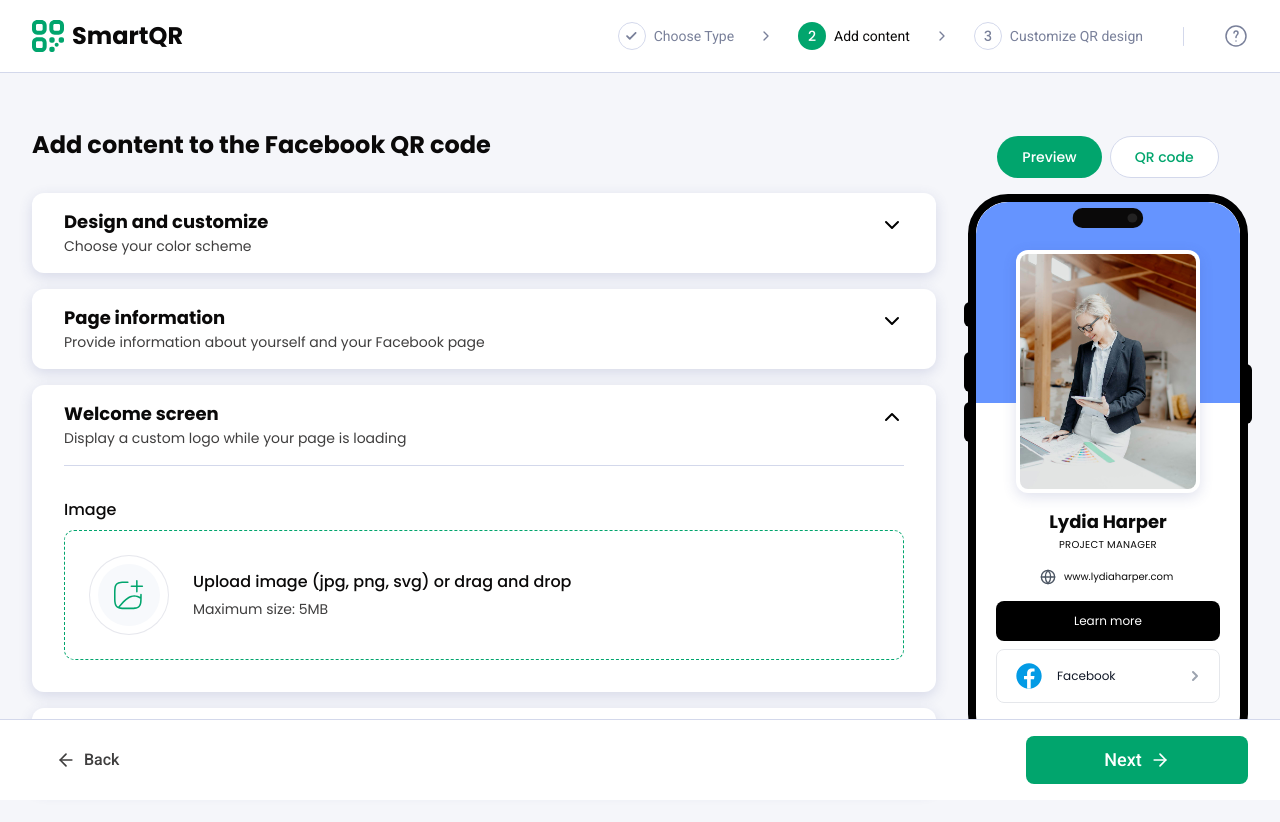
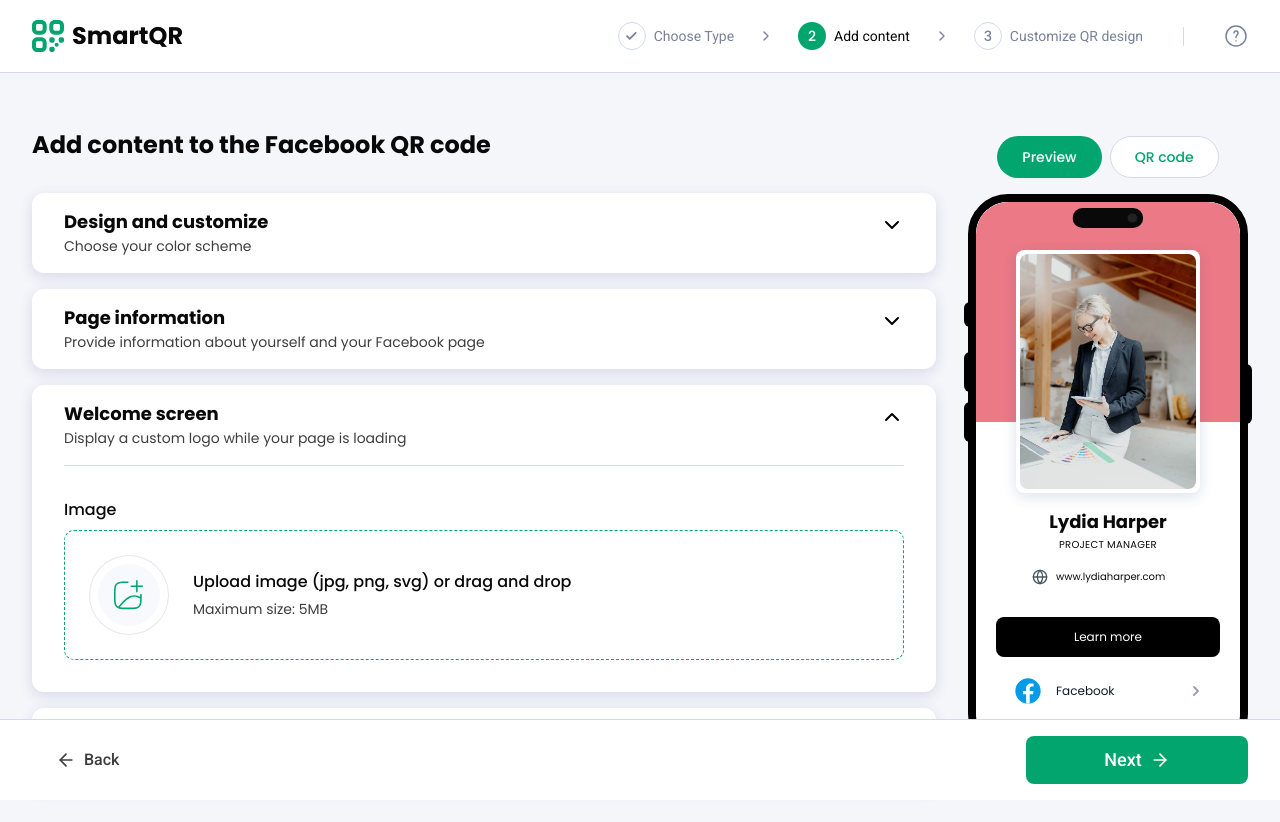
Before and after one commit to monaim3/QR-Code, a Next.js app: page /generator/facebook in a window 1280 px wide. Shown: the top 822 px of the page. Built offline with nearby package versions, Linux system fonts and the light colour scheme.

Commit message:
fix facebook preview issue

```diff
--- a/app/generator/facebook/page.tsx
+++ b/app/generator/facebook/page.tsx
@@ -18,7 +18,10 @@ import {
   addButton,
   removeButton,
   setButtonTextError,
+  setPrimaryColor as setFacebookPrimaryColor,
+  setSecondaryColor as setFacebookSecondaryColor,
 } from "@/store/slices/facebookSlice";
+
 import QRCodeStyling, { Options } from "qr-code-styling";
 import MobileFrame from "@/components/common/MobileFrame";
 import QRCodeNameAccordion from "@/components/generator/QRCode_Name_Accordion";
@@ -82,14 +85,21 @@ export default function Facebook() {
 
   const handleSwap = () => {
     const temp = vCard.primaryColor;
+
+    // vCard এ swap
     dispatch(setPrimaryColor(vCard.secondaryColor));
     dispatch(setSecondaryColor(temp));
+
+    // Facebook slice এও swap করুন
+    dispatch(setFacebookPrimaryColor(vCard.secondaryColor));
+    dispatch(setFacebookSecondaryColor(temp));
+
     dispatch(
       setColorPalette({
         index: isActive,
         color: {
           primary: vCard.secondaryColor,
-          secondary: vCard.primaryColor,
+          secondary: temp,
         },
       }),
     );
@@ -100,16 +110,27 @@ export default function Facebook() {
     secondaryColor: string,
     index: number,
   ) => {
+    // vCard এ update
     dispatch(setPrimaryColor(primaryColor));
     dispatch(setSecondaryColor(secondaryColor));
+
+    // Facebook slice এও update করুন
+    dispatch(setFacebookPrimaryColor(primaryColor));
+    dispatch(setFacebookSecondaryColor(secondaryColor));
+
     setIsActive(index);
   };
 
   const handleColorChange = (primaryColor: string, secondaryColor: string) => {
     const upperPrimary = primaryColor.toUpperCase();
     const upperSecondary = secondaryColor.toUpperCase();
+
     dispatch(setPrimaryColor(upperPrimary));
     dispatch(setSecondaryColor(upperSecondary));
+
+    dispatch(setFacebookPrimaryColor(upperPrimary));
+    dispatch(setFacebookSecondaryColor(upperSecondary));
+
     dispatch(
       setColorPalette({
         index: isActive,
@@ -120,7 +141,6 @@ export default function Facebook() {
       }),
     );
   };
-
   useEffect(() => {
     if (view !== "qrCode" || !qrRef.current) return;
 
@@ -296,7 +316,10 @@ export default function Facebook() {
                   </div>
 
                   <div
-                    className={`${buttonTextError || buttonUrlError ? "mt-6" : "mt-4"}`}
+                    className={`
+                      ${buttonTextError || buttonUrlError ? "mt-6" : ""}
+                      ${buttons.length > 0 ? "mt-4" : ""}
+                    `}
                   >
                     <button
                       onClick={handleAddButton}
@@ -355,7 +378,7 @@ export default function Facebook() {
             <div className="hidden desktop:flex desktop:flex-col desktop:gap-4">
               <MobileFrame>
                 {view === "preview" ? (
-                  <div className="w-full h-full flex items-center justify-center rounded-[32px] overflow-y-auto">
+                  <div className="w-full h-full flex items-center justify-center rounded-[32px] overflow-hidden">
                     <FacebookPreview />
                   </div>
                 ) : (
--- a/components/generator/Facebook/FacebookPreview.tsx
+++ b/components/generator/Facebook/FacebookPreview.tsx
@@ -1,138 +1,28 @@
-// import { useAppSelector } from "@/store/hooks";
-// import Women from "../../../public/images/generator_img/women.jpg";
-// import FacebookIcon from "@/components/icons/facebook-icon";
-// import { Globe } from "lucide-react";
-
-// const FacebookPreview: React.FC = () => {
-//   const name = useAppSelector((state) => state.facebook.Name);
-//   const title = useAppSelector((state) => state.facebook.Title);
-//   const buttons = useAppSelector((state) => state.facebook.buttons);
-//   const images = useAppSelector((state) => state.facebook.images);
-
-//   // First image or fallback
-//   const displayImage = images.length > 0 ? images[0].url : Women.src;
-
-//   return (
-//     <div className="w-full h-full relative rounded-[32px] overflow-hidden bg-white">
-//       {/* Top Color Section */}
-//       <div className="absolute top-0 left-0 w-full h-[37%] bg-[#EB7986]" />
-
-//       {/* Profile Card */}
-//       <div className="relative z-10 mx-10 mt-12">
-//         <div className="bg-white rounded-xl shadow-[0_4px_14px_0_rgba(54,66,140,0.16)] overflow-hidden">
-//           <div className="w-full px-1 pt-1 pb-1">
-//             <div className="w-full aspect-[3/4] bg-gray-100 flex items-center justify-center overflow-hidden rounded-lg">
-//               <img
-//                 src={displayImage}
-//                 alt={name || "Profile"}
-//                 className="w-full h-full object-cover"
-//               />
-//             </div>
-//           </div>
-//         </div>
-
-//         <div className="px-6 pb-6 text-center mt-4">
-//           <h2 className="text-lg font-bold leading-[26px]">
-//             {name || "Lydia Harper"}
-//           </h2>
-//           <p className="text-[10px] font-normal leading-[16px] mt-0.5 uppercase tracking-wide">
-//             {title || "PROJECT MANAGER"}
-//           </p>
-//         </div>
-//         <div className="flex gap-2 px-6 mb-4">
-//           <Globe size={16} />
-//           <p className="text-[10px] font-normal leading-[16px]">
-//             www.lydiaharper.com
-//           </p>
-//         </div>
-//       </div>
-//       <div className="px-5 mt-3 space-y-2">
-//         {/* Primary Button */}
-//         <button className="w-full py-2.5 rounded-lg  text-white text-xs font-normal leading-[20px] bg-black">
-//           Learn more
-//         </button>
-
-//         {/* Dynamic Buttons */}
-//         {buttons.map((button) => (
-//           <button
-//             key={button.id}
-//             className="w-full py-2.5 rounded-lg bg-white text-gray-900 text-sm font-medium  transition-all duration-150 flex items-center justify-between px-4"
-//           >
-//             <div className="flex items-center gap-3">
-//               <div className="w-6 h-6 rounded-full bg-[#1877F2] flex items-center justify-center flex-shrink-0">
-//                 <svg width="12" height="12" viewBox="0 0 24 24" fill="white">
-//                   <path d="M24 12.073c0-6.627-5.373-12-12-12s-12 5.373-12 12c0 5.99 4.388 10.954 10.125 11.854v-8.385H7.078v-3.47h3.047V9.43c0-3.007 1.792-4.669 4.533-4.669 1.312 0 2.686.235 2.686.235v2.953H15.83c-1.491 0-1.956.925-1.956 1.874v2.25h3.328l-.532 3.47h-2.796v8.385C19.612 23.027 24 18.062 24 12.073z" />
-//                 </svg>
-//               </div>
-//               <span>{button.buttonText || "Facebook"}</span>
-//             </div>
-//             <svg
-//               width="16"
-//               height="16"
-//               viewBox="0 0 16 16"
-//               fill="none"
-//               className="text-gray-400 flex-shrink-0"
-//             >
-//               <path
-//                 d="M6 12L10 8L6 4"
-//                 stroke="currentColor"
-//                 strokeWidth="2"
-//                 strokeLinecap="round"
-//                 strokeLinejoin="round"
-//               />
-//             </svg>
-//           </button>
-//         ))}
-
-//         {buttons.length === 0 && (
-//           <button className="w-full py-2.5 rounded-lg bg-white  text-sm font-medium leading-[22px] hover:bg-gray-50 active:scale-[0.98] transition-all duration-150 flex items-center justify-between px-4">
-//             <div className="flex items-center gap-3">
-//               <div className="w-8 h-8 flex items-center justify-center flex-shrink-0">
-//                 <FacebookIcon />
-//               </div>
-//               <span>Facebook</span>
-//             </div>
-//             <svg
-//               width="16"
-//               height="16"
-//               viewBox="0 0 16 16"
-//               fill="none"
-//               className="text-gray-400 flex-shrink-0"
-//             >
-//               <path
-//                 d="M6 12L10 8L6 4"
-//                 stroke="currentColor"
-//                 strokeWidth="2"
-//                 strokeLinecap="round"
-//                 strokeLinejoin="round"
-//               />
-//             </svg>
-//           </button>
-//         )}
-//       </div>
-//     </div>
-//   );
-// };
-
-// export default FacebookPreview;
-
 import { useAppSelector } from "@/store/hooks";
 import Women from "../../../public/images/generator_img/women.jpg";
 import FacebookIcon from "@/components/icons/facebook-icon";
 import { Globe } from "lucide-react";
+import Image from "next/image";
 import { ScrollArea } from "@/components/ui/scroll-area";
+import { useEffect } from "react";
+import { setIsPreviewWelcomeScreen } from "@/store/slices/vCardSlice";
+import { useDispatch } from "react-redux";
 
 const FacebookPreview: React.FC = () => {
+  const dispatch = useDispatch();
   const name = useAppSelector((state) => state.facebook.Name);
   const title = useAppSelector((state) => state.facebook.Title);
   const website = useAppSelector((state) => state.facebook.Website);
   const facebookUrl = useAppSelector((state) => state.facebook.FacebookUrl);
   const buttons = useAppSelector((state) => state.facebook.buttons);
   const images = useAppSelector((state) => state.facebook.images);
-  const primaryColor = useAppSelector((state) => state.vCard.primaryColor);
-  const secondaryColor = useAppSelector((state) => state.vCard.secondaryColor);
+  const primaryColor = useAppSelector((state) => state.facebook.primaryColor);
+  const secondaryColor = useAppSelector(
+    (state) => state.facebook.secondaryColor,
+  );
 
-  // Check if user has taken any action
+  const vCard = useAppSelector((state) => state.vCard);
+
   const hasUserAction =
     name ||
     title ||
@@ -141,150 +31,175 @@ const FacebookPreview: React.FC = () => {
     buttons.length > 0 ||
     images.length > 0;
 
-  // Show default design or user content
   const displayImage =
     images.length > 0 ? images[0].url : hasUserAction ? null : Women.src;
   const showName = hasUserAction ? name : "Lydia Harper";
   const showTitle = hasUserAction ? title : "PROJECT MANAGER";
   const showWebsite = hasUserAction ? website : "www.lydiaharper.com";
 
-  // Facebook button: Show if facebookUrl exists OR initial state (no user action)
   const showFacebookButton = facebookUrl || !hasUserAction;
 
-  // Get first 3 images for stack effect
   const stackImages = images.slice(0, 3);
+
+  const getButtonFontColor = (bgColor: string) => {
+    const color = bgColor.toUpperCase();
+    if (color === "#000000" || color === "#000") {
+      return "#FFFFFF";
+    } else if (color === "#FFFFFF" || color === "#FFF") {
+      return "#000000";
+    } else {
+      return "#FFFFFF";
+    }
+  };
+
+  useEffect(() => {
+    setTimeout(() => {
+      dispatch(setIsPreviewWelcomeScreen(false));
+    }, 1000);
+  }, [vCard.isPreviewWelcomeScreen, dispatch]);
 
   return (
     <ScrollArea className="w-full h-full">
-      <div className="w-full h-full relative rounded-[32px] overflow-hidden bg-white">
-        {/* Top Color Section - Always show */}
+      <div
+        className={`w-full h-full bottom-0 left-0 flex justify-center items-center bg-white z-[8] absolute transition-transform duration-500 ease-in-out ${vCard.isPreviewWelcomeScreen ? "translate-y-0" : "translate-y-full"}`}
+      >
+        {vCard.welcomeScreen && (
+          <Image src={vCard.welcomeScreen} alt="Background" fill />
+        )}
+      </div>
+      <div className="w-full h-full relative rounded-[32px] overflow-hidden bg-white pb-4">
         <div
-          className="absolute top-0 left-0 w-full h-[37%]"
+          className="absolute top-0 left-0 right-0 h-[220px]"
           style={{ backgroundColor: primaryColor }}
         />
 
-        {/* Profile Card - Always show (Frame always visible) */}
-        <div className="relative z-10 mx-10 mt-12">
-          <div className="bg-white rounded-xl shadow-[0_4px_14px_0_rgba(54,66,140,0.16)] overflow-hidden">
-            {/* Image Frame with Stack Effect */}
-            <div className="w-full px-1 pt-1 pb-1 relative">
+        <div className="relative z-3 mx-10 pt-12">
+          <div className="bg-white rounded-lg shadow-[0_4px_14px_0_rgba(54,66,140,0.16)] overflow-hidden">
+            <div className="w-full px-1 pt-1 pb-1">
               {stackImages.length > 0 ? (
-                <>
-                  {/* Main Image (First) - Highest z-index */}
-                  <div className="w-full aspect-[3/4] bg-gray-100 flex items-center justify-center overflow-hidden rounded-lg relative z-30">
-                    <img
-                      src={stackImages[0].url}
-                      alt={stackImages[0].name}
-                      className="w-full h-full object-cover"
-                    />
-                  </div>
-
-                  {/* Second Image - Left side, behind main */}
+                <div className="w-full relative pb-[133%]">
+                  {/* Second Image - Left side */}
                   {stackImages[1] && (
-                    <div
-                      className="absolute top-2 left-0 w-full aspect-[3/4] bg-gray-100 overflow-hidden rounded-lg z-20"
-                      style={{ transform: "translateY(8px)" }}
-                    >
-                      <img
+                    <div className="absolute -left-10 w-[48%] bg-white overflow-hidden rounded-lg shadow-md z-3 top-[20px] h-[calc(100%-28px)]">
+                      <Image
                         src={stackImages[1].url}
                         alt={stackImages[1].name}
-                        className="w-full h-full object-cover"
+                        fill
+                        className="object-cover"
+                        unoptimized
                       />
                     </div>
                   )}
 
-                  {/* Third Image - Right side, behind main */}
+                  {/* Third Image - Right side */}
                   {stackImages[2] && (
-                    <div
-                      className="absolute top-2 right-20 w-[50%] aspect-[3/4] bg-gray-100 overflow-hidden rounded-lg z-20"
-                      style={{ transform: "translateY(8px)" }}
-                    >
-                      <img
+                    <div className="absolute -right-16 w-[40%] bg-white overflow-hidden rounded-lg shadow-md z-3 top-[20px] h-[calc(100%-28px)]">
+                      <Image
                         src={stackImages[2].url}
                         alt={stackImages[2].name}
-                        className="w-full h-full object-cover"
+                        className="object-cover"
+                        fill
+                        unoptimized
                       />
                     </div>
                   )}
-                </>
+
+                  <div className="absolute bg-gray-100 flex items-center justify-center overflow-hidden rounded-lg z-4 shadow-lg left-[5%] right-[5%] inset-y-0">
+                    <Image
+                      src={stackImages[0].url}
+                      alt={stackImages[0].name}
+                      className="object-cover"
+                      fill
+                      unoptimized
+                    />
+                  </div>
+                </div>
               ) : displayImage ? (
-                // Single default image
-                <div className="w-full aspect-[3/4] bg-gray-100 flex items-center justify-center overflow-hidden rounded-lg">
-                  <img
+                <div className="w-full aspect-[3/4] bg-gray-100 flex items-center justify-center overflow-hidden rounded-lg relative">
+                  <Image
                     src={displayImage}
                     alt={showName || "Profile"}
-                    className="w-full h-full object-cover"
+                    className="object-cover"
+                    fill
+                    unoptimized
                   />
                 </div>
               ) : (
-                // Empty frame
                 <div className="w-full aspect-[3/4] bg-gray-100 rounded-lg" />
               )}
             </div>
           </div>
 
-          {/* Profile Info - Show if: no user action (default) OR user added name/title */}
           {(showName || showTitle) && (
-            <div className="px-6 pb-4 text-center mt-4">
+            <div className="px-4 pb-4 text-center mt-4 w-full overflow-hidden">
               {showName && (
-                <h2 className="text-lg font-bold leading-[26px] break-words">
+                <h2
+                  className="text-lg font-bold leading-[26px] break-words "
+                  style={{
+                    wordBreak: "break-word",
+                    overflowWrap: "anywhere",
+                  }}
+                >
                   {showName}
                 </h2>
               )}
               {showTitle && (
-                <p className="text-[10px] font-normal leading-[16px] mt-0.5 uppercase tracking-wide break-words">
+                <p
+                  className="text-[10px] font-normal leading-[16px] mt-0.5 uppercase tracking-wide break-words "
+                  style={{
+                    wordBreak: "break-word",
+                    overflowWrap: "anywhere",
+                  }}
+                >
                   {showTitle}
                 </p>
               )}
             </div>
           )}
 
-          {/* Website - Show if: no user action (default) OR user added website */}
           {showWebsite && (
-            <div className="flex gap-2 px-6 mb-4 items-center">
+            <div className="flex gap-2 px-4 mb-4 items-center w-full overflow-hidden">
               <Globe size={16} className="text-gray-600 flex-shrink-0" />
-              <p className="text-[10px] font-normal leading-[16px] truncate">
+              <p className="text-[10px] font-normal leading-[16px] truncate flex-1 min-w-0">
                 {showWebsite.replace(/^https?:\/\//, "")}
               </p>
             </div>
           )}
         </div>
 
-        {/* Action Buttons */}
-        <div className="px-5 mt-3 space-y-2 mb-4">
-          {/* Learn More Button - Only show in initial state (no user action) */}
+        <div className="px-5 mt-8 space-y-2 pb-4 w-full">
           {!hasUserAction && (
             <button className="w-full py-2.5 rounded-lg text-white text-xs font-normal leading-[20px] bg-black">
               Learn more
             </button>
           )}
 
-          {/* Custom Buttons - Plain border style, no icons */}
           {buttons.map((button) => (
             <button
               key={button.id}
-              className={`w-full py-2.5 min-h-10 rounded-lg  text-xs font-normal leading-[20px] border border-black hover:bg-gray-50 transition-all duration-150`}
+              className="w-full py-2.5 min-h-10 rounded-lg text-xs font-normal leading-[20px] border hover:opacity-90 transition-all duration-150 overflow-hidden"
               style={{
-                backgroundColor: primaryColor,
-                color: secondaryColor,
+                backgroundColor: secondaryColor,
+                color: getButtonFontColor(secondaryColor),
                 borderColor:
-                  primaryColor === "#FFFFFF"
-                    ? "var(--Boarder-Grey)"
-                    : primaryColor,
+                  secondaryColor === "#FFFFFF" ? "#000000" : secondaryColor,
+                wordBreak: "break-word",
+                overflowWrap: "anywhere",
               }}
             >
-              {button.buttonText || ""}
+              <span className="block px-2 truncate">
+                {button.buttonText || ""}
+              </span>
             </button>
           ))}
 
-          {/* Facebook Button - With Facebook icon (only for Facebook URL) */}
           {showFacebookButton && (
-            <button className="w-full py-2.5 rounded-lg bg-white text-gray-900 text-sm font-medium transition-all duration-150 flex items-center justify-between px-4 border border-gray-200 ">
-              <div className="flex items-center gap-3">
+            <button className="w-full py-2.5 rounded-lg bg-white text-gray-900 text-sm font-medium transition-all duration-150 flex items-center justify-between px-4">
+              <div className="flex items-center gap-3 min-w-0 flex-1">
                 <div className="w-8 h-8 flex items-center justify-center flex-shrink-0">
                   <FacebookIcon />
                 </div>
-                <span className="text-xs font-normal leading-[20px]">
+                <span className="text-xs font-normal leading-[20px] truncate">
                   Facebook
                 </span>
               </div>
--- a/components/generator/Facebook/ImageCarousel.tsx
+++ b/components/generator/Facebook/ImageCarousel.tsx
@@ -151,7 +151,7 @@ export default function ImageCarousel({
               className="flex flex-col gap-2 relative group rounded-lg overflow-hidden  bg-white"
             >
               {/* Image */}
-              <div className="aspect-square border-2  rounded-lg border-gray-200 flex items-center justify-center p-4 bg-gray-50">
+              <div className="aspect-square border-2  rounded-lg border-gray-200 flex items-center justify-center p-4 bg-gray-50 min-h-[100px]">
                 <img
                   src={image.url}
                   alt={image.name}
```
Also changed, not shown: store/slices/facebookSlice.tsx (+13 -0 lines).
